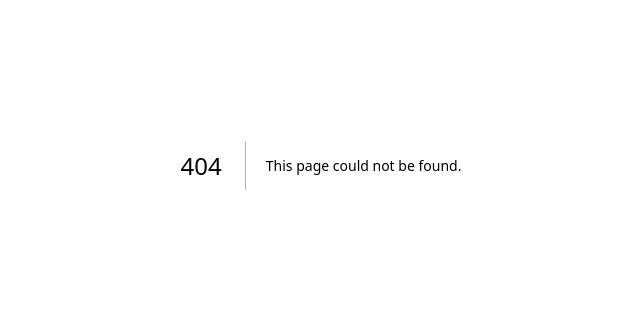
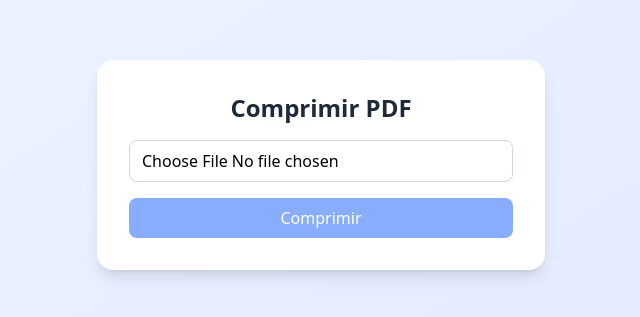
Before and after one commit to albarorent/PDF-converter, a Next.js app: page /tools/compress-pdf in a window 1280 px wide. Before the commit this address had no page. Shown: the part 235-552 px from the top of the page, without its empty margins (319-959 px from the left). Built offline with nearby package versions, Linux system fonts and the light colour scheme.

Commit message:
feat: compress pdf page

```diff
--- /dev/null
+++ b/app/tools/compress-pdf/page.tsx
@@ -0,0 +1,83 @@
+"use client";
+import { useState } from "react";
+import { PDFDocument } from "pdf-lib";
+
+export default function CompressPdf() {
+  const [file, setFile] = useState<File | null>(null);
+  const [compressedUrl, setCompressedUrl] = useState<string | null>(null);
+  const [progress, setProgress] = useState<number>(0);
+  const [loading, setLoading] = useState<boolean>(false);
+
+  const handleFile = (e: React.ChangeEvent<HTMLInputElement>) => {
+    setFile(e.target.files?.[0] || null);
+    setCompressedUrl(null);
+    setProgress(0);
+  };
+
+  const compress = async () => {
+    if (!file) return;
+
+    const bytes = await file.arrayBuffer();
+    const pdf = await PDFDocument.load(bytes, {
+      updateMetadata: false,
+      ignoreEncryption: true,
+    });
+
+    const compressedBytes:any = await pdf.save({
+      useObjectStreams: true, // compacta internamente
+      addDefaultPage: false,
+    });
+
+    const blob = new Blob([compressedBytes], { type: "application/pdf" });
+    setCompressedUrl(URL.createObjectURL(blob));
+  };
+
+  return (
+    <main className="min-h-screen flex flex-col items-center justify-center bg-linear-to-br from-blue-50 to-indigo-100 p-6">
+      <div className="bg-white rounded-2xl shadow-lg p-8 max-w-md w-full">
+        <h1 className="text-2xl font-bold mb-4 text-center text-gray-800">
+          Comprimir PDF
+        </h1>
+
+        <input
+          type="file"
+          accept="application/pdf"
+          onChange={handleFile}
+          className="mb-4 w-full border border-gray-300 rounded-lg px-3 py-2"
+        />
+
+        <button
+          onClick={compress}
+          disabled={!file || loading}
+          className="w-full bg-blue-600 text-white py-2 rounded-lg disabled:opacity-50 transition hover:bg-blue-700"
+        >
+          {loading ? "Comprimiendo..." : "Comprimir"}
+        </button>
+
+        {loading && (
+          <div className="mt-4">
+            <div className="w-full bg-gray-200 rounded-full h-2.5">
+              <div
+                className="bg-blue-600 h-2.5 rounded-full transition-all"
+                style={{ width: `${progress}%` }}
+              ></div>
+            </div>
+            <p className="text-center text-sm text-gray-600 mt-2">
+              {progress}%
+            </p>
+          </div>
+        )}
+
+        {compressedUrl && (
+          <a
+            href={compressedUrl}
+            download="compressed.pdf"
+            className="block mt-6 text-blue-600 text-center font-medium hover:underline"
+          >
+            Descargar PDF comprimido
+          </a>
+        )}
+      </div>
+    </main>
+  );
+}
--- /dev/null
+++ b/app/tools/pdf-to-word/page.tsx
@@ -0,0 +1,6 @@
+
+
+export default function PdfToWord() {
+
+return <div>PDF to Word Tool</div>;
+}
--- /dev/null
+++ b/app/tools/reorder-pdf/page.tsx
@@ -0,0 +1,6 @@
+
+
+export default function ReorderPdf() {
+
+return <div>Reorder PDF Tool</div>;
+}
--- /dev/null
+++ b/app/tools/split-pdf/page.tsx
@@ -0,0 +1,3 @@
+export default function SplitPdf() {
+  return <div>Split PDF Tool</div>;
+}
```
